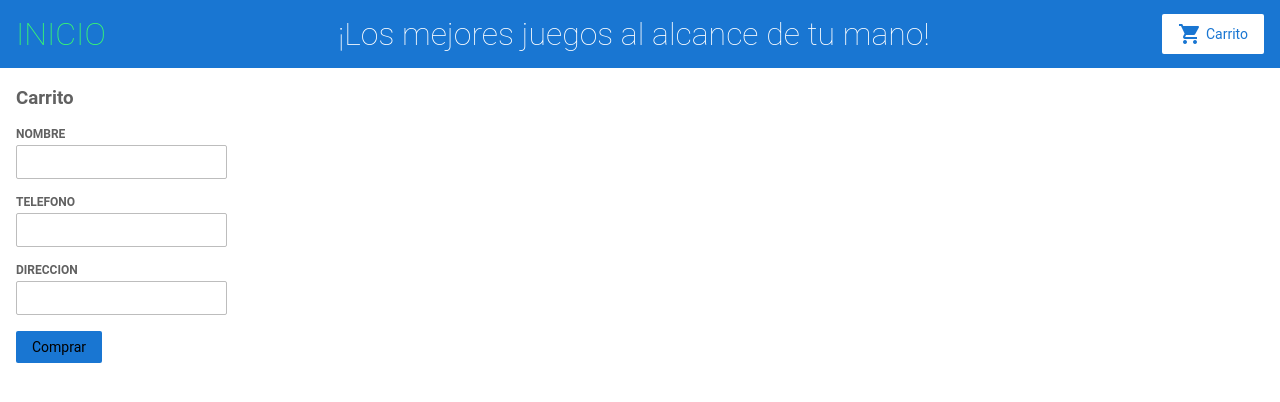
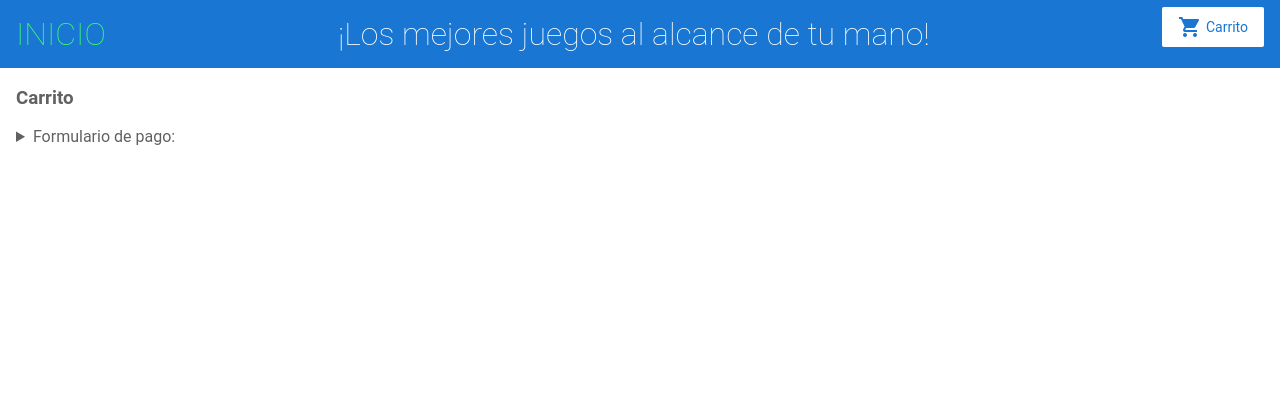
Before and after one commit to Aidnalev/Proyecto, an Angular app: page /cart in a window 1280 px wide. Shown: the top 402 px of the page. Built offline with nearby package versions, Linux system fonts and the light colour scheme.

Commit message:
2 files modified

```diff
--- a/src/app/cart/cart.component.html
+++ b/src/app/cart/cart.component.html
@@ -5,14 +5,41 @@
   <span>{{ item.price | currency }}</span>
   <span>Disponible:{{ item.existencias }}</span>
 </div>
-<form [formGroup]="checkoutForm" (ngSubmit)="onSubmit()">
-  <label for="name"> Nombre </label>
-  <input id="name" type="text" formControlName="name" />
-  <label for="phone"> Telefono </label>
-  <input id="phone" type="text" formControlName="phone" />
-  <label for="address"> Direccion </label>
-  <input id="address" type="text" formControlName="address" />
-  <div>
-    <button class="button" type="submit">Comprar</button>
-  </div>
-</form>
+<details>
+  <summary>Formulario de pago:</summary>
+  <br />
+  <form [formGroup]="checkoutForm" (ngSubmit)="onSubmit()">
+    <div>
+      <input
+        id="name"
+        placeholder="Nombre"
+        type="text"
+        formControlName="name"
+      />
+    </div>
+    <div>
+      <input
+        id="phone"
+        placeholder="Telefono"
+        type="text"
+        formControlName="phone"
+      />
+    </div>
+    <div>
+      <input
+        id="address"
+        placeholder="Dirección"
+        type="text"
+        formControlName="address"
+      />
+    </div>
+    <div>
+      <button style="margin-right: 10px" class="button" type="submit">
+        Comprar
+      </button>
+      <button style="margin-left: 10px" class="button" type="reset">
+        Reiniciar
+      </button>
+    </div>
+  </form>
+</details>
--- a/src/styles.css
+++ b/src/styles.css
@@ -75,6 +75,7 @@ label {
 button {
   display: inline-flex;
   align-items: center;
+  margin-bottom: 15px;
   padding: 8px 16px;
   border-radius: 2px;
   font-size: 14px;
@@ -141,6 +142,13 @@ app-top-bar h1 {
   background-color: #eeeeee;
 }
 
+details {
+  background-color: #ffffff; /* color de fondo cuando no está desplegado */
+}
+
+details[open] {
+  background: #eeeeee; /* color de fondo cuando está desplegado */
+}
 /*
 Copyright Google LLC. All Rights Reserved.
 Use of this source code is governed by an MIT-style license that
```
